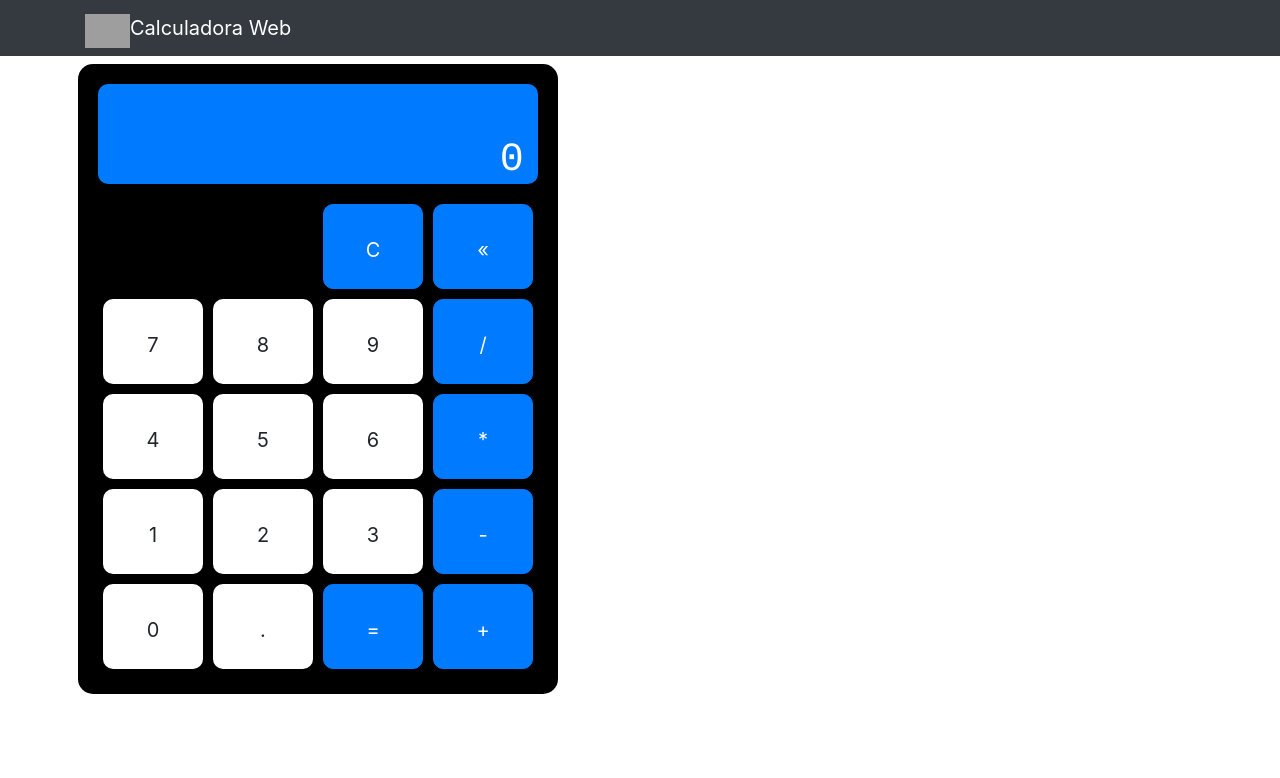
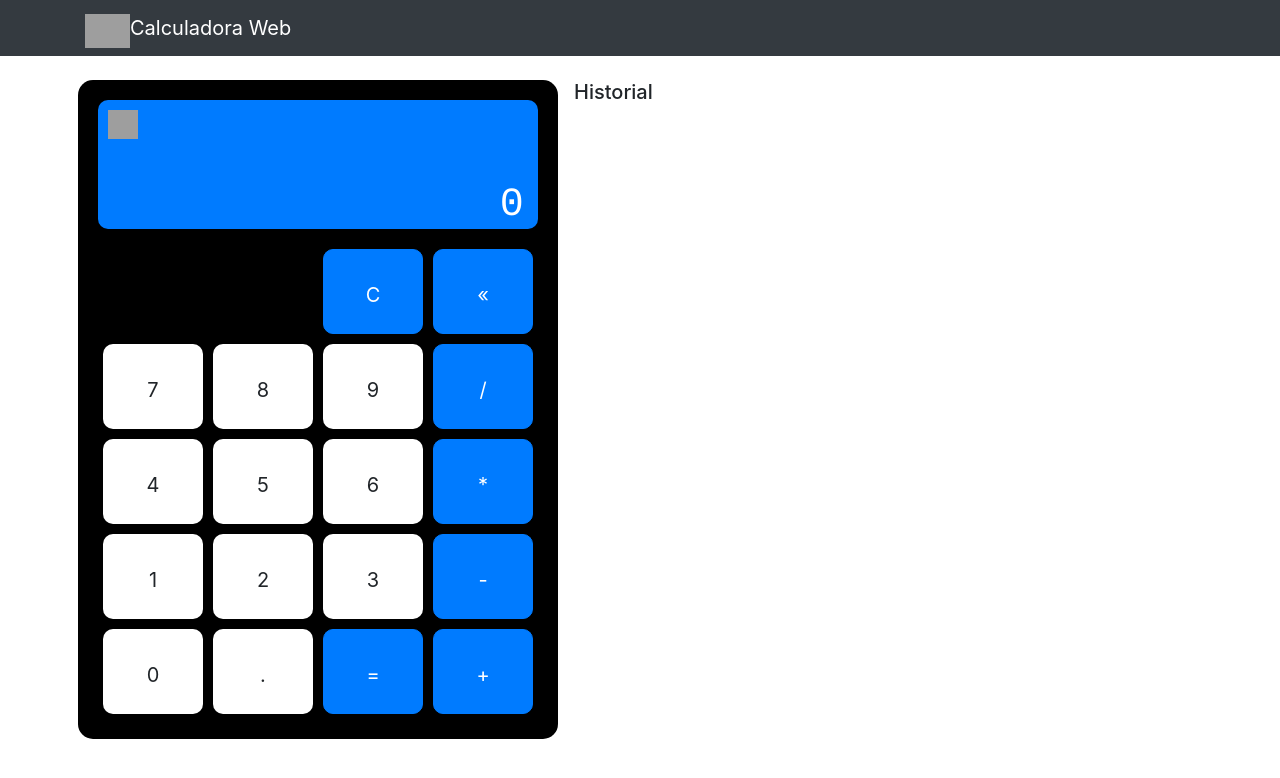
Before and after one commit to Hector10101/Calculadora-Angular, an Angular app: page / in a window 1280 px wide. Shown: the top 778 px of the page. Built offline with nearby package versions, Linux system fonts and the light colour scheme; grey boxes are pictures that could not be loaded.

Commit message:
Componente y elementos para el Historial

```diff
--- a/src/app/Componentes/calculadora/calculadora.component.html
+++ b/src/app/Componentes/calculadora/calculadora.component.html
@@ -1,5 +1,6 @@
 <div class="Calculadora">
     <div class="Display bg-primary">
+        <a class="HistorialBtn"><img src="https://image.flaticon.com/icons/png/512/61/61122.png" width="30px" height="29px" alt=""></a>
         <div class="subPantalla">{{SubText}}</div>
         <div class="pantalla">{{Text}}</div>
       </div>
--- /dev/null
+++ b/src/app/Componentes/historial/historial.component.html
@@ -0,0 +1,6 @@
+<div class="historial">
+    <div>
+        <h5>Historial</h5>
+    </div>
+
+</div>
--- /dev/null
+++ b/src/app/Componentes/historial/historial.component.ts
@@ -0,0 +1,15 @@
+import { Component, OnInit } from '@angular/core';
+
+@Component({
+  selector: 'app-historial',
+  templateUrl: './historial.component.html',
+  styleUrls: ['./historial.component.scss']
+})
+export class HistorialComponent implements OnInit {
+
+  constructor() { }
+
+  ngOnInit(): void {
+  }
+
+}
--- a/src/app/app.component.html
+++ b/src/app/app.component.html
@@ -1,9 +1,12 @@
 <app-navegation></app-navegation>
 
-<div class="container">
+<div class="container mt-3">
   <div class="row">
-    <div class="col-4.5 p-2">
+    <div class="col-5.5 p-2">
       <app-calculadora></app-calculadora>
+    </div>
+    <div class="col-4 p-2">
+      <app-historial></app-historial>
     </div>
   </div>
 </div>
--- a/src/app/app.module.ts
+++ b/src/app/app.module.ts
@@ -5,12 +5,14 @@ import { AppRoutingModule } from './app-routing.module';
 import { AppComponent } from './app.component';
 import { CalculadoraComponent } from './Componentes/calculadora/calculadora.component';
 import { NavegationComponent } from './Componentes/navegation/navegation.component';
+import { HistorialComponent } from './Componentes/historial/historial.component';
 
 @NgModule({
   declarations: [
     AppComponent,
     CalculadoraComponent,
-    NavegationComponent
+    NavegationComponent,
+    HistorialComponent
   ],
   imports: [
     BrowserModule,
```
Also changed, not shown: src/app/Componentes/historial/historial.component.scss (added), 1 other file (tests, documents, lock files or other folders).
